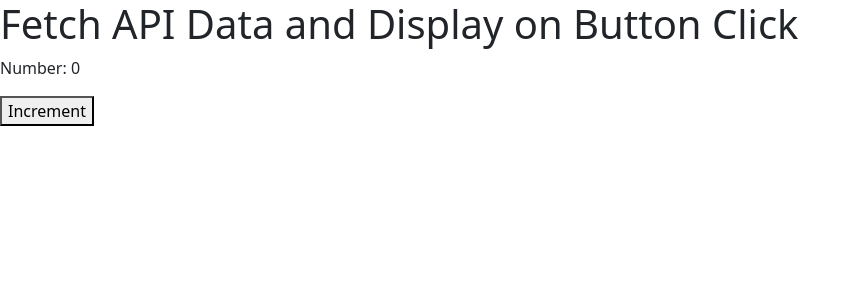
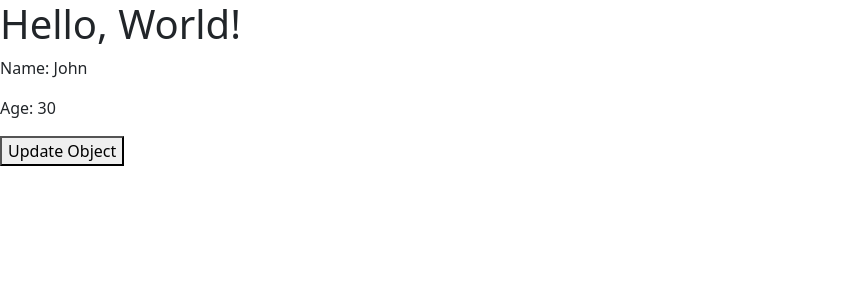
Before and after one commit to masum0191/react-practice-, a React (Vite) app: page / in a window 1280 px wide. Shown: the top 300 px of the page, without its empty margins (0-860 px from the left). Built offline with nearby package versions, Linux system fonts and the light colour scheme.

Commit message:
useState object change

```diff
--- a/src/App.jsx
+++ b/src/App.jsx
@@ -1,15 +1,22 @@
 
-import { useRef, useState } from 'react';
+import React, { useState } from 'react';
+
 const App = () => {
-  const [number, changeNumber] = useState(0);
-  const incrementNumber = () => {
-    changeNumber(number - 1);
-  }
+  const [myObject, setMyObject] = useState({ name: "John", age: 30 });
+  const updateObject = () => {
+    setMyObject((prevObject) => ({
+      ...prevObject,
+      name: 'Mary',
+      age: 25
+    }));
+  };
+
   return (
     <div>
-      <h1>Fetch API Data and Display on Button Click</h1>
-      <p>Number: {number}</p>
-      <button onClick={incrementNumber}>Increment</button>
+      <h1>Hello, World!</h1>
+      <p>Name: {myObject.name}</p>
+      <p>Age: {myObject.age}</p>
+      <button onClick={updateObject}>Update Object</button>
     </div>
   );
 };
```
